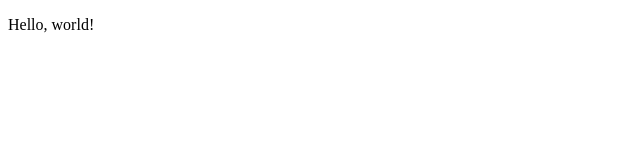
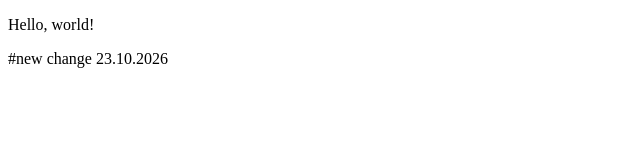
Before and after one commit to sab5689/test, a plain HTML site: page index.html in a window 1280 px wide. Shown: the whole page, without its empty margins (0-640 px from the left). Drawn offline with Linux system fonts and the light colour scheme.

Commit message:
test to check access to github

```diff
--- a/index.html
+++ b/index.html
@@ -9,3 +9,5 @@
     <p>Hello, world!</p>
 </body>
 </html>
+
+#new change 23.10.2026
```
